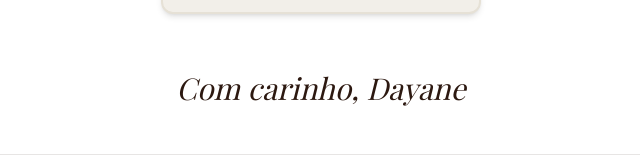
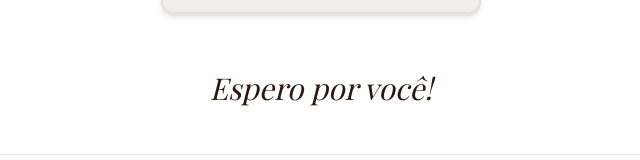
Before and after one commit to aragonp1/chadecasanova, a React (Vite) app: page /#/ in a window 1280 px wide. Shown: the part 1393-1553 px from the top of the page, without its empty margins (319-959 px from the left). Built offline with nearby package versions, Linux system fonts and the light colour scheme; a web font is replaced by a local one.

Commit message:
Update Home.tsx

```diff
--- a/pages/Home.tsx
+++ b/pages/Home.tsx
@@ -49,7 +49,7 @@ const Home: React.FC = () => {
       </div>
 
       <div className="mt-14 text-center">
-        <h3 className="font-serif text-3xl text-[#2c1810] font-medium italic">Com carinho, Dayane</h3>
+        <h3 className="font-serif text-3xl text-[#2c1810] font-medium italic">Espero por você!</h3>
       </div>
     </div>
   );
```
